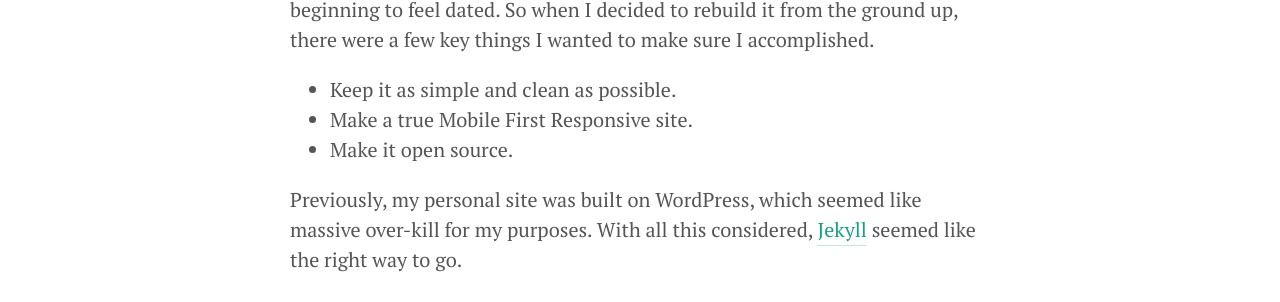
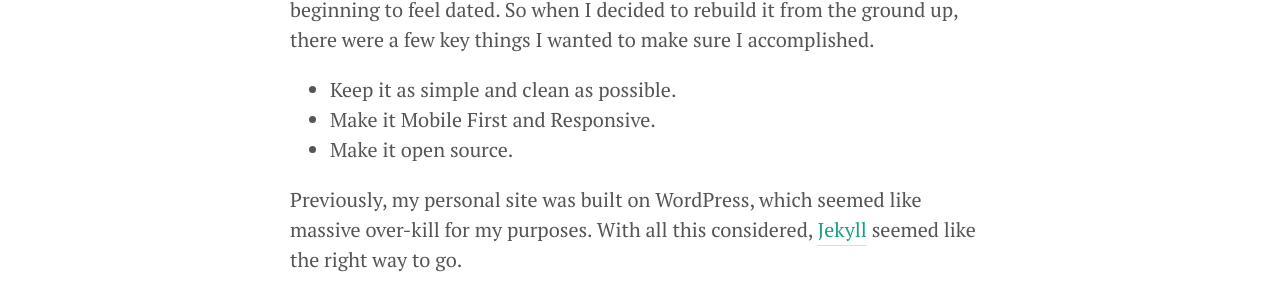
Before and after one commit to Schmalzy/Schmalzy.github.io, a Jekyll site: the page built from _posts/2014-09-28-Personal-Site-Jekyll-Theme.md, in a window 1280 px wide. Shown: the part 369-671 px from the top of the page. Built offline with Jekyll 4.4.1, drawn with Linux system fonts in a browser that asks for light colours.

Commit message:
Update 2014-09-28-Personal-Site-Jekyll-Theme.md

```diff
--- a/_posts/2014-09-28-Personal-Site-Jekyll-Theme.md
+++ b/_posts/2014-09-28-Personal-Site-Jekyll-Theme.md
@@ -10,7 +10,7 @@ tags:
 I was getting bored with my old personal site, as I am sure most developers do after any short period of time. It was built a couple years ago and was beginning to feel dated. So when I decided to rebuild it  from the ground up, there were a few key things I wanted to make sure I accomplished.
 
 - Keep it as simple and clean as possible.
-- Make a true Mobile First Responsive site.
+- Make it Mobile First and Responsive.
 - Make it open source.
 
 Previously, my personal site was built on WordPress, which seemed like massive over-kill for my purposes. With all this considered, [Jekyll](http://jekyllrb.com/) seemed like the right way to go.
```
